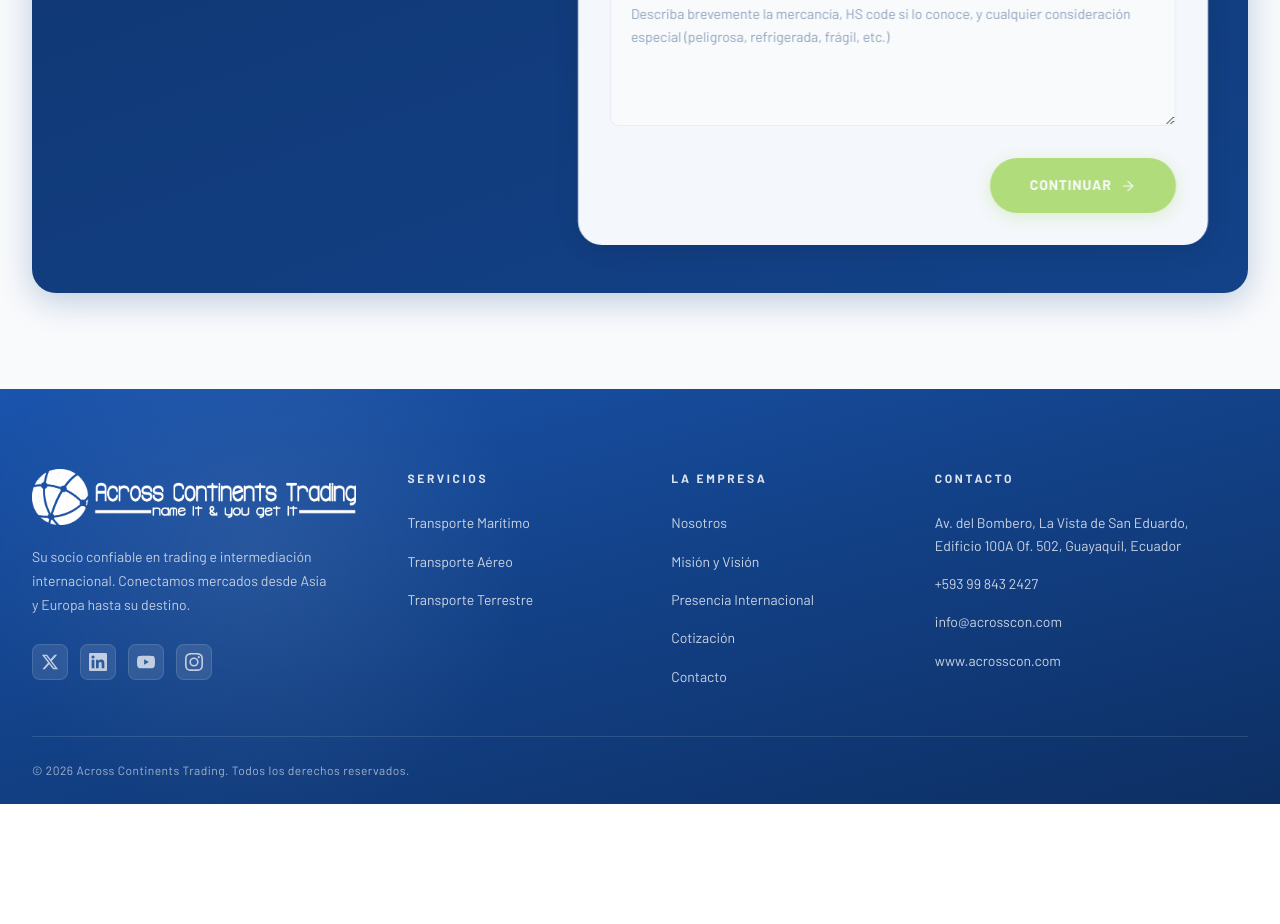
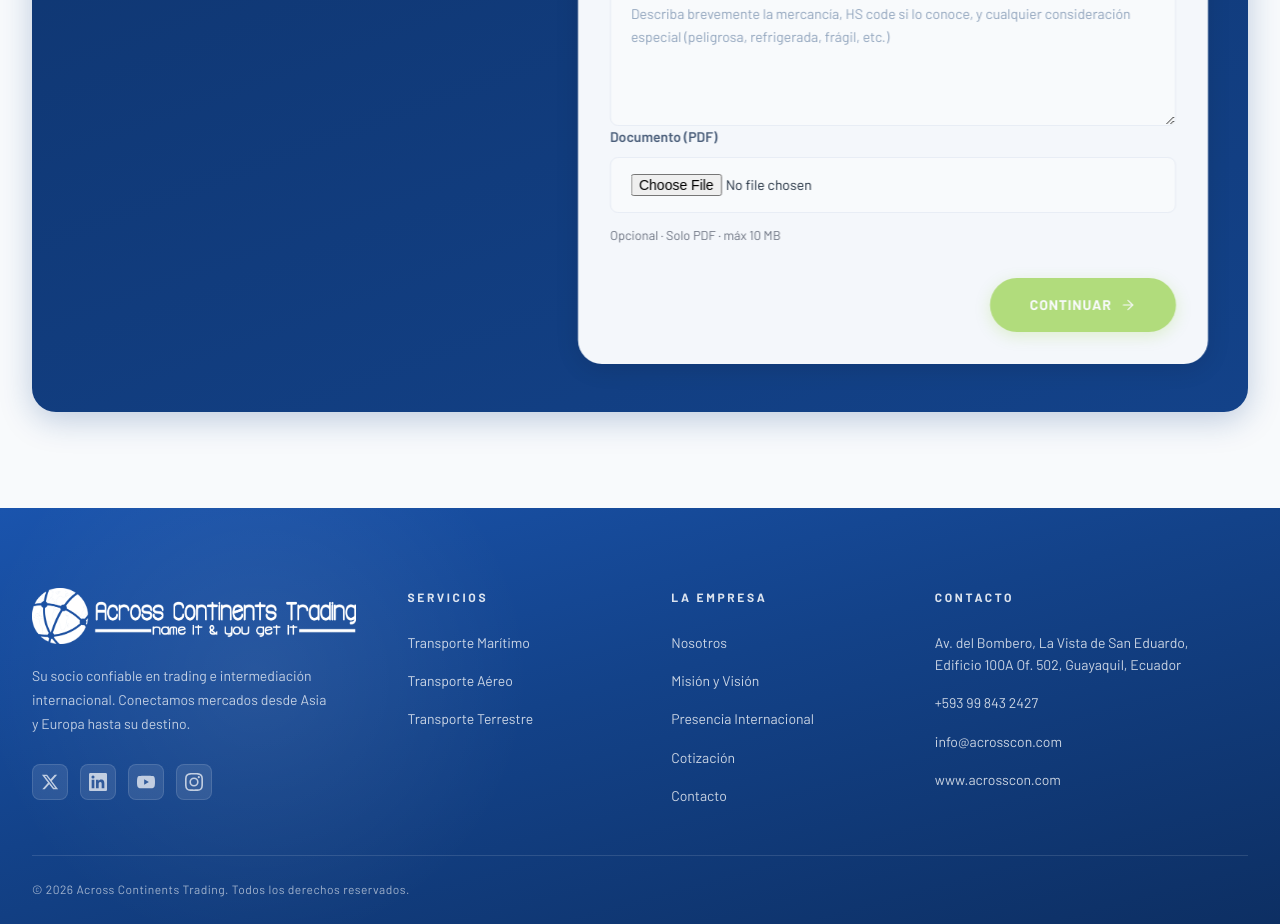
Before and after one commit to Chrisnewgear/AcrossWebSite, a React (Vite) app: page /cotizacion in a window 1280 px wide. Shown: the part 1360-2284 px from the top of the page. Before the commit the page ends 2164 px from the top, so only its background shows below. Built offline with nearby package versions, Linux system fonts and the light colour scheme; a web font is replaced by a local one.

Commit message:
feat(cotizacion): PDF upload + submit to /api/cotizacion.php

```diff
--- a/src/i18n/translations.js
+++ b/src/i18n/translations.js
@@ -401,6 +401,7 @@ export const translations = {
         email: "Correo Electrónico *",
         telefono: "Teléfono / WhatsApp",
         comentarios: "Comentarios adicionales",
+        documento: "Documento (PDF)",
       },
       placeholders: {
         origen: "Ej: Shanghai, China",
@@ -440,6 +441,13 @@ export const translations = {
         sub: "Hemos recibido su solicitud. Nuestro equipo la revisará y le enviará una propuesta personalizada en menos de 24 horas hábiles.",
         backHome: "Volver al Inicio",
       },
+      fileHint: "Opcional · Solo PDF · máx 10 MB",
+      fileErrors: {
+        type: "Solo se permiten archivos PDF.",
+        size: "El archivo supera los 10 MB.",
+      },
+      error:
+        "No se pudo enviar la solicitud. Intente nuevamente o escríbanos a info@acrosscon.com.",
     },
 
     contacto: {
@@ -904,6 +912,7 @@ export const translations = {
         email: "Email Address *",
         telefono: "Phone / WhatsApp",
         comentarios: "Additional comments",
+        documento: "Document (PDF)",
       },
       placeholders: {
         origen: "e.g. Shanghai, China",
@@ -943,6 +952,13 @@ export const translations = {
         sub: "We've received your request. Our team will review it and send you a personalized proposal in under 24 business hours.",
         backHome: "Back to Home",
       },
+      fileHint: "Optional · PDF only · max 10 MB",
+      fileErrors: {
+        type: "Only PDF files are allowed.",
+        size: "The file exceeds 10 MB.",
+      },
+      error:
+        "Your request could not be sent. Please try again or email us at info@acrosscon.com.",
     },
 
     contacto: {
--- a/src/pages/Cotizacion/index.jsx
+++ b/src/pages/Cotizacion/index.jsx
@@ -31,6 +31,9 @@ export default function Cotizacion() {
   const [form, setForm] = useState(INITIAL);
   const [submitted, setSubmitted] = useState(false);
   const [loading, setLoading] = useState(false);
+  const [documento, setDocumento] = useState(null);
+  const [docError, setDocError] = useState("");
+  const [error, setError] = useState(false);
 
   const { t } = useI18n();
   const tc = t.cotizacion;
@@ -42,16 +45,49 @@ export default function Cotizacion() {
     setForm((f) => ({ ...f, [field]: e.target.value }));
   const setService = (name) => setForm((f) => ({ ...f, service: name }));
 
+  const MAX_MB = 10;
+  const handleFile = (e) => {
+    const f = e.target.files?.[0] || null;
+    setDocError("");
+    if (f) {
+      if (f.type !== "application/pdf") {
+        setDocError(tc.fileErrors.type);
+        e.target.value = "";
+        return;
+      }
+      if (f.size > MAX_MB * 1024 * 1024) {
+        setDocError(tc.fileErrors.size);
+        e.target.value = "";
+        return;
+      }
+    }
+    setDocumento(f);
+  };
+
   const canNext1 = form.service && form.origen && form.destino;
   const canNext2 = form.nombre && form.email;
 
-  const handleSubmit = (e) => {
+  const handleSubmit = async (e) => {
     e.preventDefault();
     setLoading(true);
-    setTimeout(() => {
+    setError(false);
+    try {
+      const fd = new FormData();
+      Object.entries(form).forEach(([k, v]) => fd.append(k, v));
+      fd.append("website", ""); // honeypot
+      if (documento) fd.append("documento", documento);
+      const res = await fetch("/api/cotizacion.php", {
+        method: "POST",
+        body: fd,
+      });
+      const data = await res.json().catch(() => ({}));
+      if (!res.ok || !data.ok) throw new Error("send failed");
+      setSubmitted(true);
+    } catch {
+      setError(true);
+    } finally {
       setLoading(false);
-      setSubmitted(true);
-    }, 1200);
+    }
   };
 
   return (
@@ -134,6 +170,16 @@ export default function Cotizacion() {
                   </div>
 
                   <form className={s["form-body"]} onSubmit={handleSubmit}>
+                    <input
+                      type="text"
+                      name="website"
+                      className={s.honeypot}
+                      tabIndex={-1}
+                      autoComplete="off"
+                      aria-hidden="true"
+                      value=""
+                      onChange={() => {}}
+                    />
                     {/* Step 1 — Service + Route */}
                     {step === 1 && (
                       <>
@@ -231,6 +277,22 @@ export default function Cotizacion() {
                             value={form.descripcion}
                             onChange={update("descripcion")}
                           />
+                        </div>
+
+                        <div className={s["form-group"]}>
+                          <label className={s["form-label"]}>
+                            {tc.labels.documento}
+                          </label>
+                          <input
+                            type="file"
+                            accept="application/pdf,.pdf"
+                            className={s["form-input"]}
+                            onChange={handleFile}
+                          />
+                          <span className={s["file-hint"]}>{tc.fileHint}</span>
+                          {docError && (
+                            <span className={s["form-error"]}>{docError}</span>
+                          )}
                         </div>
 
                         <div className={s["form-actions"]}>
@@ -358,6 +420,9 @@ export default function Cotizacion() {
                             </div>
                           ))}
                         </div>
+                        {error && (
+                          <p className={s["form-error"]}>{tc.error}</p>
+                        )}
                         <div className={s["form-actions"]}>
                           <button
                             type="button"
--- a/src/pages/Cotizacion/styles.module.scss
+++ b/src/pages/Cotizacion/styles.module.scss
@@ -517,3 +517,26 @@
     transform: scale(1);
   }
 }
+
+.honeypot {
+  position: absolute;
+  left: -9999px;
+  width: 1px;
+  height: 1px;
+  opacity: 0;
+  pointer-events: none;
+}
+
+.file-hint {
+  display: block;
+  margin-top: 4px;
+  font-size: 0.8rem;
+  color: #6b7280;
+}
+
+.form-error {
+  display: block;
+  margin: 8px 0 0;
+  color: #c0392b;
+  font-size: 0.9rem;
+}
```
